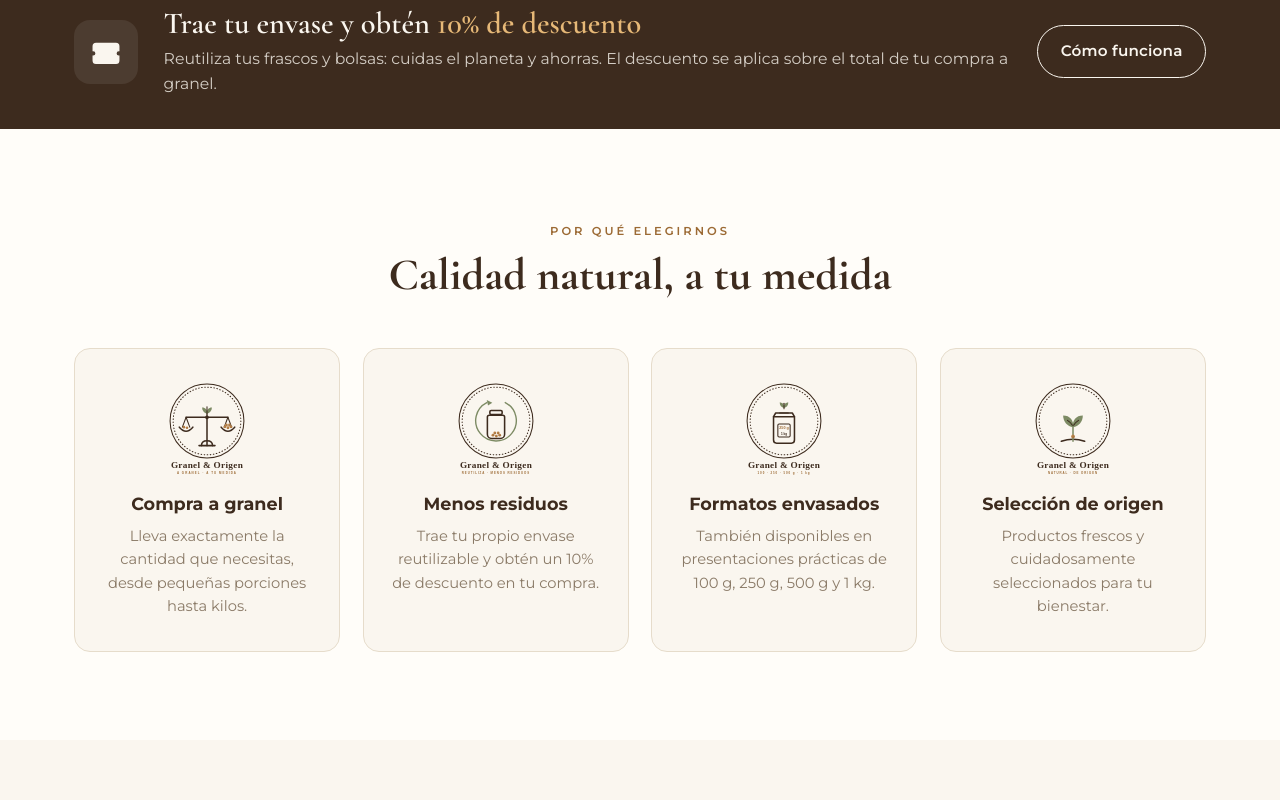
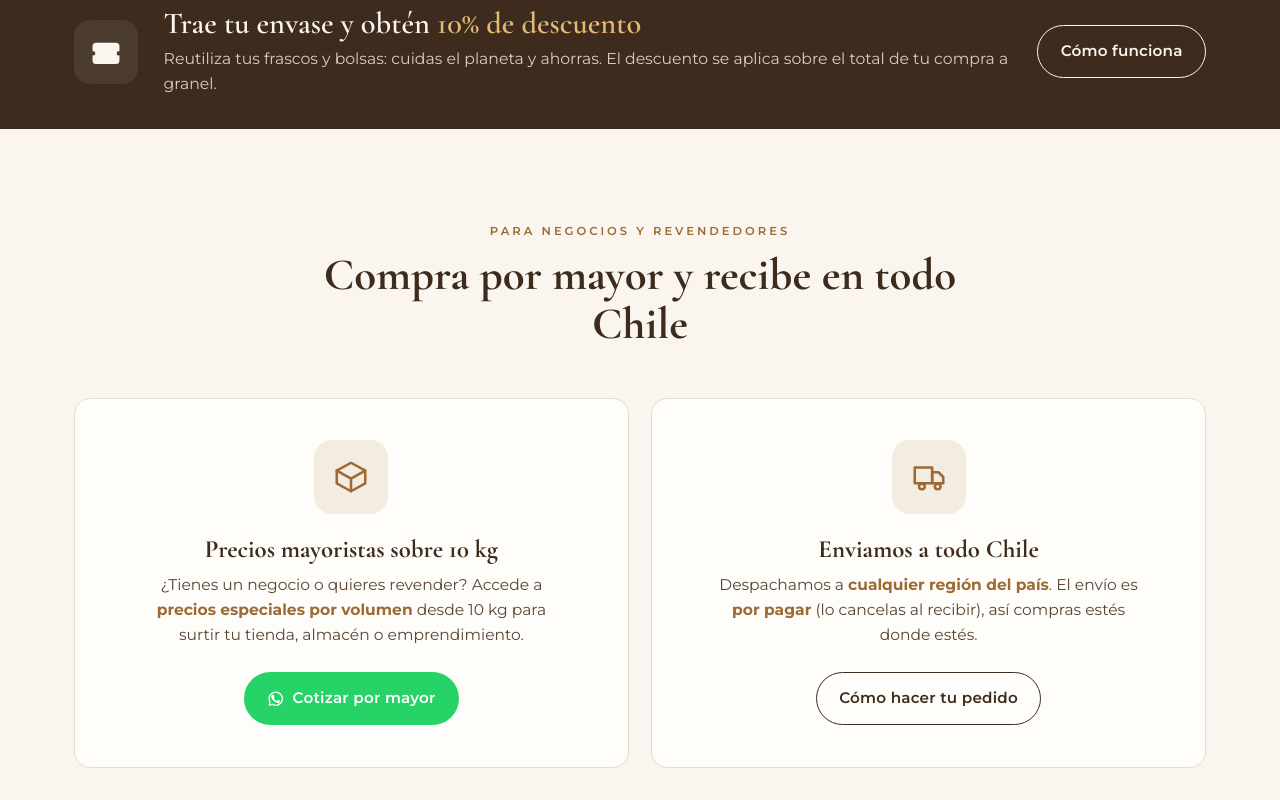
Before and after one commit to NicoAs87/granel-origen-web, a plain HTML site: page index.html in a window 1280 px wide. Shown: the part 880-1680 px from the top of the page. Drawn offline with nearby package versions, Linux system fonts and the light colour scheme.

Commit message:
Agregar seccion mayorista (sobre 10kg) y despacho a todo Chile

```diff
--- a/index.html
+++ b/index.html
@@ -8,7 +8,7 @@
   <link rel="preconnect" href="https://fonts.googleapis.com" />
   <link rel="preconnect" href="https://fonts.gstatic.com" crossorigin />
   <link href="https://fonts.googleapis.com/css2?family=Cormorant+Garamond:wght@500;600;700&family=Montserrat:wght@300;400;500;600;700&display=swap" rel="stylesheet" />
-  <link rel="stylesheet" href="styles.css?v=9" />
+  <link rel="stylesheet" href="styles.css?v=10" />
 </head>
 <body>
 
@@ -26,6 +26,7 @@
         <a href="#nosotros">Nosotros</a>
         <a href="#productos">Productos</a>
         <a href="#formatos">Formatos</a>
+        <a href="#mayorista">Mayorista</a>
         <a href="#comprar">Cómo comprar</a>
         <a href="#contacto">Contacto</a>
       </nav>
@@ -71,6 +72,37 @@
         <p>Reutiliza tus frascos y bolsas: cuidas el planeta y ahorras. El descuento se aplica sobre el total de tu compra a granel.</p>
       </div>
       <a class="btn btn--outline" href="#comprar">Cómo funciona</a>
+    </div>
+  </section>
+
+  <!-- ===== MAYORISTA & DESPACHO ===== -->
+  <section class="wholesale" id="mayorista">
+    <div class="container">
+      <div class="section-head">
+        <span class="section-head__eyebrow">Para negocios y revendedores</span>
+        <h2 class="section-head__title">Compra por mayor y recibe en todo Chile</h2>
+      </div>
+      <div class="wholesale__grid">
+        <article class="wholesale__card">
+          <div class="wholesale__ico" aria-hidden="true">
+            <svg viewBox="0 0 24 24"><path d="M21 8l-9-5-9 5v8l9 5 9-5V8z" stroke-linejoin="round"/><path d="M3 8l9 5 9-5M12 13v8" stroke-linecap="round" stroke-linejoin="round"/></svg>
+          </div>
+          <h3>Precios mayoristas sobre 10 kg</h3>
+          <p>¿Tienes un negocio o quieres revender? Accede a <strong>precios especiales por volumen</strong> desde 10 kg para surtir tu tienda, almacén o emprendimiento.</p>
+          <a class="btn btn--wa" href="https://wa.me/56967216888?text=Hola%20Granel%20%26%20Origen,%20quiero%20cotizar%20precios%20mayoristas%20(sobre%2010%20kg)" target="_blank" rel="noopener">
+            <svg viewBox="0 0 24 24" aria-hidden="true"><path d="M12 2A10 10 0 0 0 2 12c0 1.77.46 3.42 1.26 4.86L2 22l5.28-1.38A9.94 9.94 0 0 0 12 22a10 10 0 0 0 0-20zm0 18.2a8.2 8.2 0 0 1-4.18-1.15l-.3-.18-3.13.82.84-3.05-.2-.31A8.2 8.2 0 1 1 12 20.2z"/><path d="M17.5 14.4c-.3-.15-1.7-.84-2-.94-.26-.1-.46-.15-.65.15-.2.29-.74.94-.9 1.13-.17.2-.34.22-.63.07-.3-.15-1.25-.46-2.38-1.47-.88-.78-1.47-1.75-1.64-2.05-.17-.29-.02-.45.13-.6.13-.13.29-.34.44-.5.15-.17.2-.29.3-.48.1-.2.05-.37-.02-.52-.08-.15-.65-1.57-.9-2.15-.24-.57-.48-.49-.65-.5H7.6c-.2 0-.52.07-.79.36-.27.29-1.04 1.02-1.04 2.48s1.06 2.88 1.21 3.08c.15.2 2.1 3.2 5.08 4.49.71.3 1.26.49 1.69.63.71.22 1.36.19 1.87.12.57-.09 1.7-.7 1.94-1.36.24-.67.24-1.24.17-1.36-.07-.12-.26-.19-.55-.34z"/></svg>
+            Cotizar por mayor
+          </a>
+        </article>
+        <article class="wholesale__card">
+          <div class="wholesale__ico" aria-hidden="true">
+            <svg viewBox="0 0 24 24"><path d="M3 6h11v10H3z" stroke-linejoin="round"/><path d="M14 9h4l3 3v4h-7z" stroke-linejoin="round"/><circle cx="7.5" cy="18" r="1.8"/><circle cx="17.5" cy="18" r="1.8"/></svg>
+          </div>
+          <h3>Enviamos a todo Chile</h3>
+          <p>Despachamos a <strong>cualquier región del país</strong>. El envío es <strong>por pagar</strong> (lo cancelas al recibir), así compras estés donde estés.</p>
+          <a class="btn btn--outline" href="#comprar">Cómo hacer tu pedido</a>
+        </article>
+      </div>
     </div>
   </section>
 
--- a/styles.css
+++ b/styles.css
@@ -163,6 +163,18 @@ a{color:inherit;text-decoration:none}
 .p-card__cat{font-size:.72rem;color:var(--muted);letter-spacing:.4px}
 .products__empty{text-align:center;color:var(--muted);padding:2rem 0}
 
+/* ===== MAYORISTA & DESPACHO ===== */
+.wholesale{padding:5.5rem 0;background:var(--cream)}
+.wholesale__grid{display:grid;grid-template-columns:1fr 1fr;gap:1.4rem}
+.wholesale__card{background:var(--paper);border:1px solid var(--line);border-radius:var(--radius);padding:2.6rem 2rem;text-align:center;display:flex;flex-direction:column;align-items:center;transition:transform .25s,box-shadow .25s}
+.wholesale__card:hover{transform:translateY(-6px);box-shadow:var(--shadow)}
+.wholesale__ico{width:74px;height:74px;border-radius:18px;display:grid;place-items:center;background:var(--cream-2);color:var(--caramel-d);margin-bottom:1.3rem}
+.wholesale__ico svg{width:38px;height:38px;fill:none;stroke:currentColor;stroke-width:1.6}
+.wholesale__card h3{font-family:'Cormorant Garamond',serif;font-size:1.55rem;color:var(--brown);font-weight:700;margin-bottom:.6rem;line-height:1.15}
+.wholesale__card p{color:var(--brown-2);font-size:.97rem;margin-bottom:1.5rem;max-width:430px}
+.wholesale__card strong{color:var(--caramel-d)}
+.wholesale__card .btn{margin-top:auto}
+
 /* ===== FORMATS ===== */
 .formats{padding:5.5rem 0;background:var(--paper)}
 .formats__grid{display:grid;grid-template-columns:1.4fr 1fr 1fr 1fr 1fr;gap:1.2rem}
@@ -322,6 +334,7 @@ body.no-scroll{overflow:hidden}
   .hero__banner::after{height:150px}
   .promo__inner{text-align:center;justify-content:center}
   .promo__text{min-width:auto}
+  .wholesale__grid{grid-template-columns:1fr}
 }
 @media(max-width:520px){
   .features__grid,.formats__grid,.how__grid,.footer__inner{grid-template-columns:1fr}
```
